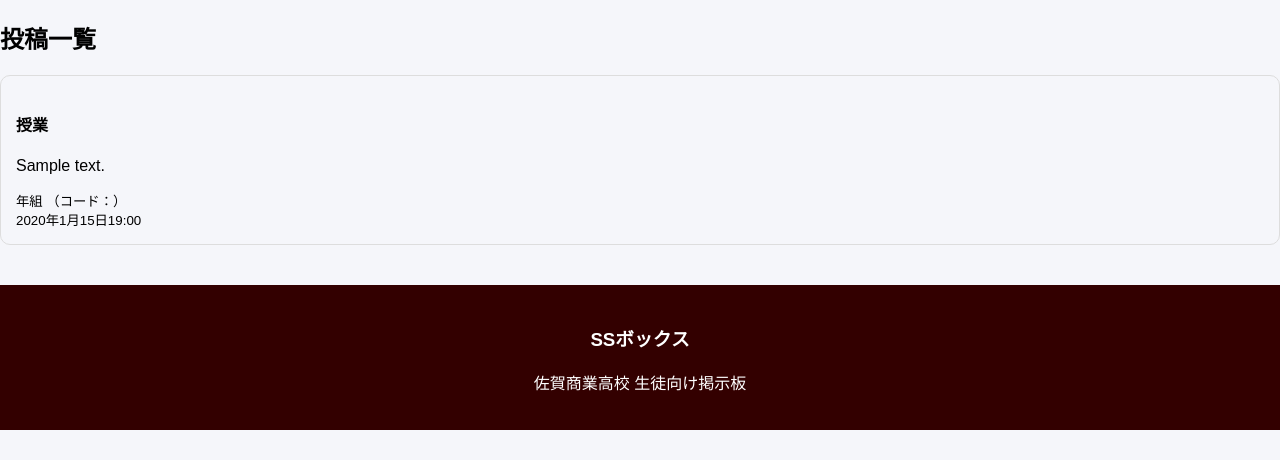
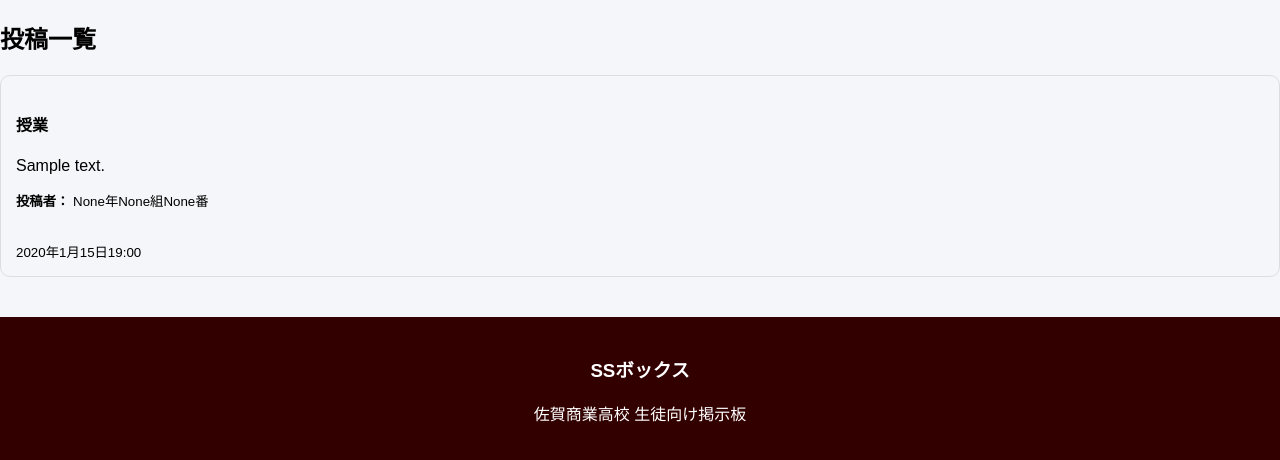
Before and after one commit to macchaislife/myschool, a Django app: page /opinions/ in a window 1280 px wide. Shown: the part 49-509 px from the top of the page. Run offline with Django 5.2, Linux system fonts and the light colour scheme; tables that the repository leaves empty hold one stand-in row (values such as "Sample post").

Commit message:
kousin kari

```diff
--- a/home/templates/home/opinion_list.html
+++ b/home/templates/home/opinion_list.html
@@ -32,8 +32,14 @@
         <!-- ここに学年・クラス追加！ -->
         {% if opinion.student %}
             <small>
-                {{ opinion.student.grade }}年{{ opinion.student.class_num }}組
-                （コード：{{ opinion.student.code }}）
+                {% if opinion.student %}
+                    <p>
+                        <strong>投稿者：</strong>
+                        {{ opinion.grade }}年{{ opinion.class_num }}組{{ opinion.number }}番
+                    </p>
+                {% else %}
+                    <p><strong>投稿者：</strong>匿名</p>
+                {% endif %}
             </small><br>
         {% endif %}
 
--- a/home/views.py
+++ b/home/views.py
@@ -127,6 +127,20 @@ def opinion_list(request):
 
     opinions = Opinion.objects.all().order_by("-created_at")
 
+    for opinion in opinions:
+
+        opinion.grade = None
+        opinion.class_num = None
+        opinion.number = None
+
+        if opinion.student:
+            parts = opinion.student.student_id.split("-")
+
+            if len(parts) == 3:
+                opinion.grade = parts[0]
+                opinion.class_num = parts[1]
+                opinion.number = parts[2]
+
     return render(
         request,
         "home/opinion_list.html",
@@ -138,16 +152,12 @@ def opinion_list(request):
 
 def opinion_detail(request, opinion_id):
 
-    opinion = get_object_or_404(
-        Opinion,
-        id=opinion_id
-    )
+    opinion = get_object_or_404(Opinion, id=opinion_id)
 
     grade = class_num = number = None
 
     if opinion.student:
         parts = opinion.student.student_id.split("-")
-
         if len(parts) == 3:
             grade = parts[0]
             class_num = parts[1]
```
